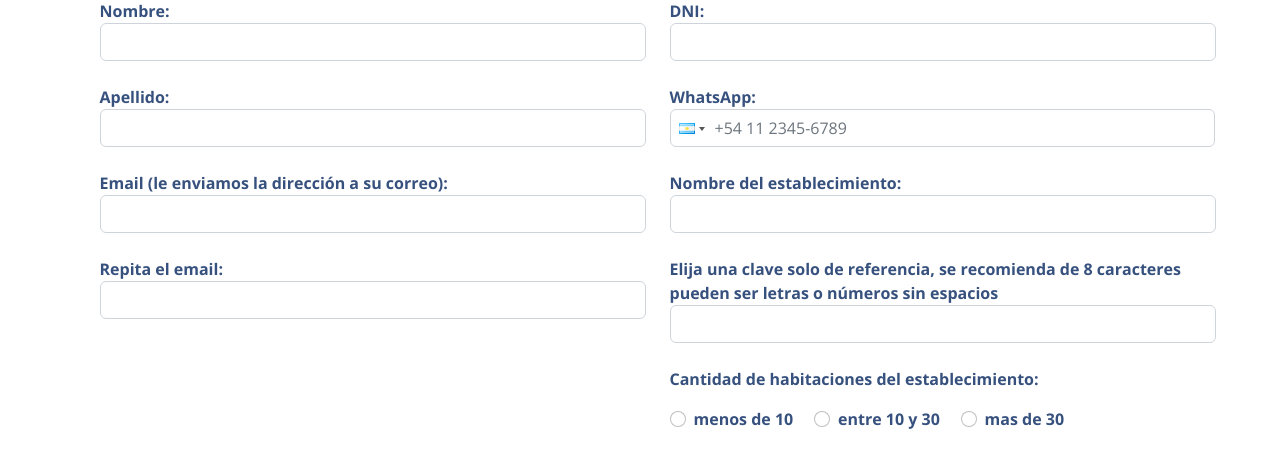
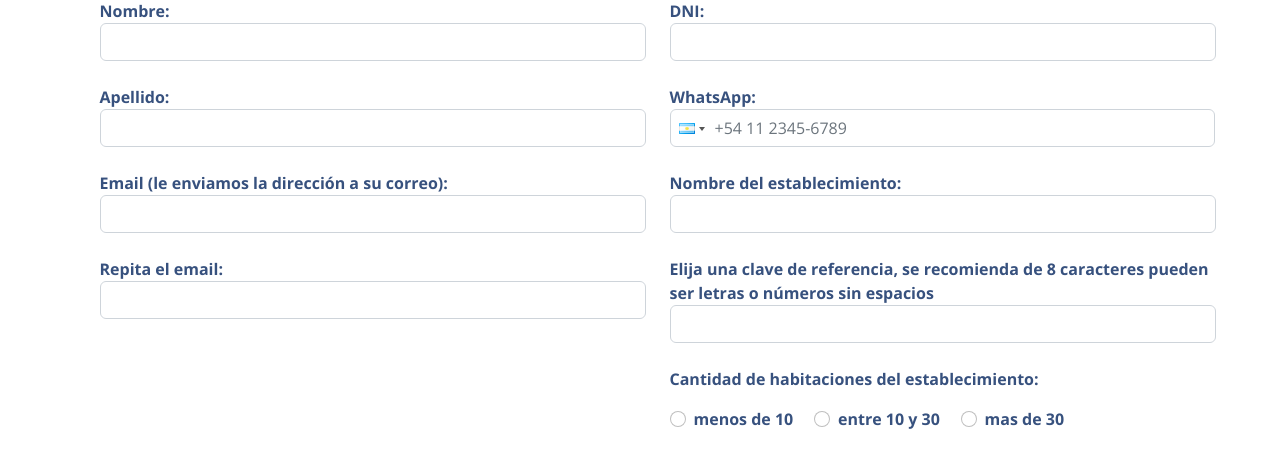
Before and after one commit to pablo3345/HOTEL-TENANT-VENV, a Django app: template Hotel_tenant_venv/proyectoWebApp/templates/proyectoWebApp/paginaPrincipal.html in a window 1280 px wide. Shown: the part 939-1391 px from the top of the page. Run offline with Django 4.2, Linux system fonts and the light colour scheme; the template is opened without the code that fills it, so the values that code supplies are empty; some libraries are stand-ins or nearby versions.

Commit message:
complete todo el proyecto venv13

```diff
--- a/Hotel_tenant_venv/proyectoWebApp/templates/proyectoWebApp/paginaPrincipal.html
+++ b/Hotel_tenant_venv/proyectoWebApp/templates/proyectoWebApp/paginaPrincipal.html
@@ -282,7 +282,7 @@
           </div>
           <br>
           <!--------------------------------------------------------------------------- -->
-          <label for="clave"  style="font-weight:bold; color:#37517e;">Elija una clave solo de referencia, se recomienda de 8 caracteres pueden ser letras o números sin espacios</label>
+          <label for="clave"  style="font-weight:bold; color:#37517e;">Elija una clave de referencia, se recomienda de 8 caracteres pueden ser letras o números sin espacios</label>
           <div class ="form-group">
 
             <input type="password" class="form-control" name="clave" id="mi_input" style="display: inline-block; text-transform: lowercase;" required>
```
